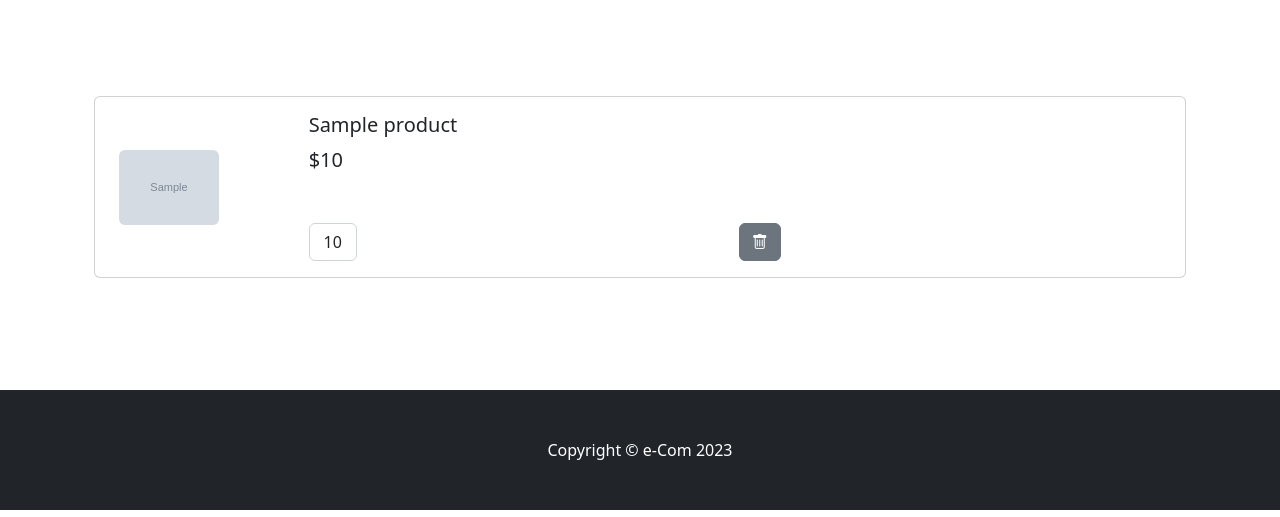
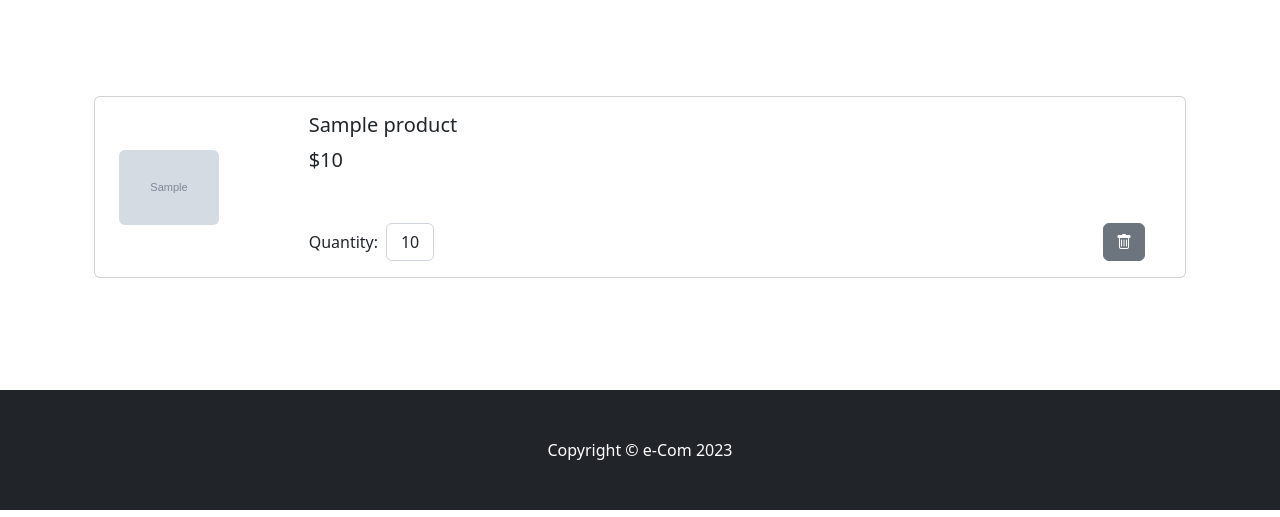
Before and after one commit to udson/ecom, a Django app: template cart/templates/cart/cart_summary.html in a window 1280 px wide. Shown: the part 56-573 px from the top of the page. Run offline with Django 5.2, Linux system fonts and the light colour scheme; data comes from the database, SQL or seed files in the repository; both versions use the stored data as it was after the commit; tables that the repository leaves empty hold one stand-in row (values such as "Sample post"); the template is opened without the code that fills it: values that come from a table or form of the project are taken from there, most other values are stand-ins (such as "Sample title", 1, 10 or a date in 2020); grey boxes marked "Sample" are stand-in pictures; some libraries are stand-ins or nearby versions.

Commit message:
Adjust item quantity.

```diff
--- a/cart/templates/cart/cart_summary.html
+++ b/cart/templates/cart/cart_summary.html
@@ -20,14 +20,20 @@
                   {% endif %}
                     <span>${{ product.price }}</span>
                 </div>
-                <div class="row">
-                  <div class="col ">
-                    <input class="form-control text-center me-3" id="inputQuantity" type="num" value="{{ quantity }}" style="max-width: 3rem" />
+                <div class="row g-2 justify-content-start">
+                  <div class="col-auto">
+                    <label for="qty-product-{{ product.id }}" class="col-form-label">Quantity: </label>
                   </div>
-                  <div class="col ">
-                    <a href="#" class="btn btn-secondary" title="Remove from cart"><i class="bi-trash"></i></a>
+                  <div class="col-9">
+                    <input class="form-control text-center me-3" id="qty-product-{{ product.id }}" type="num" value="{{ quantity }}" style="max-width: 3rem" />
                   </div>
-
+                  <div class="col">
+                    <div class="row justify-content-end">
+                      <div class="col-auto">
+                        <a href="#" class="btn btn-secondary" title="Remove from cart"><i class="bi-trash"></i></a>
+                      </div>
+                    </div>
+                  </div>
                 </div>
               </div>
             </div>
```
Also changed, not shown: db.sqlite3.
